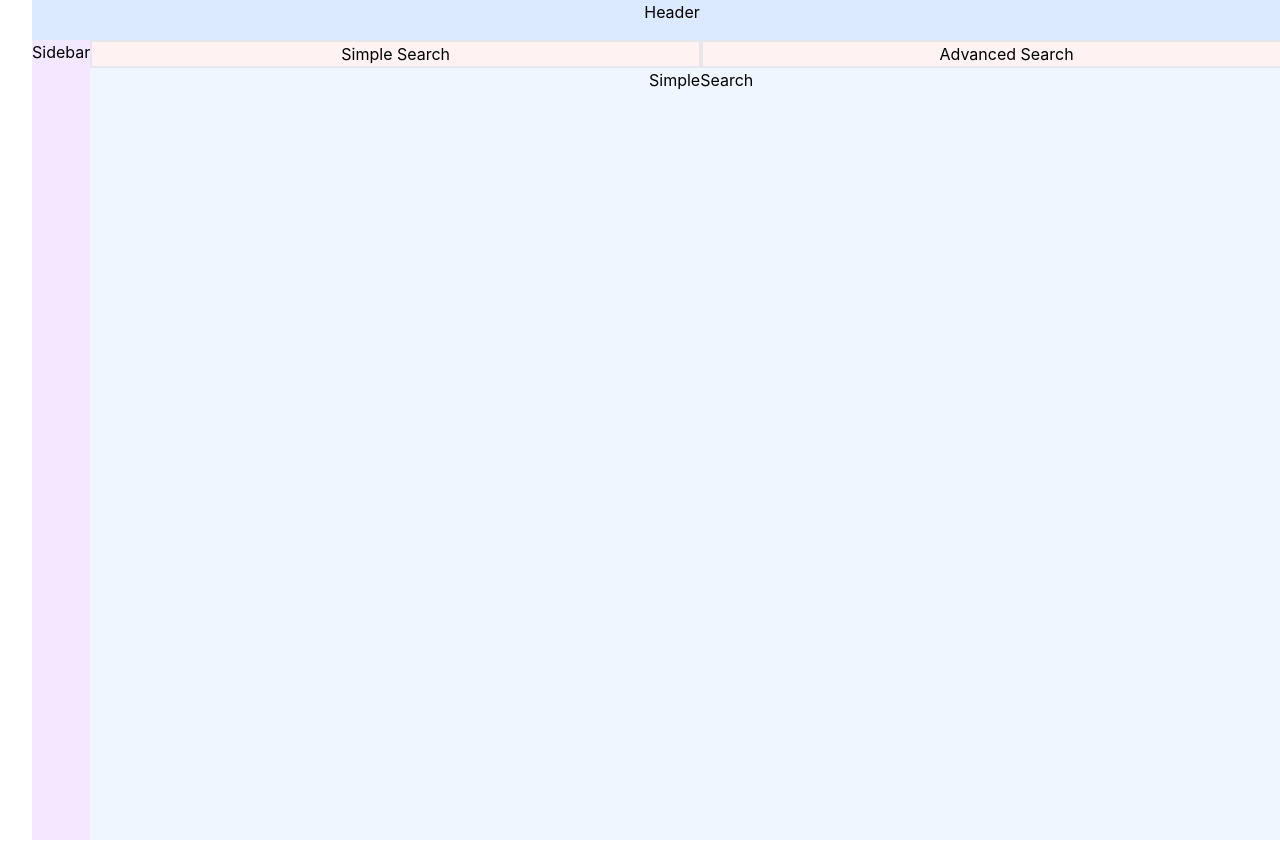
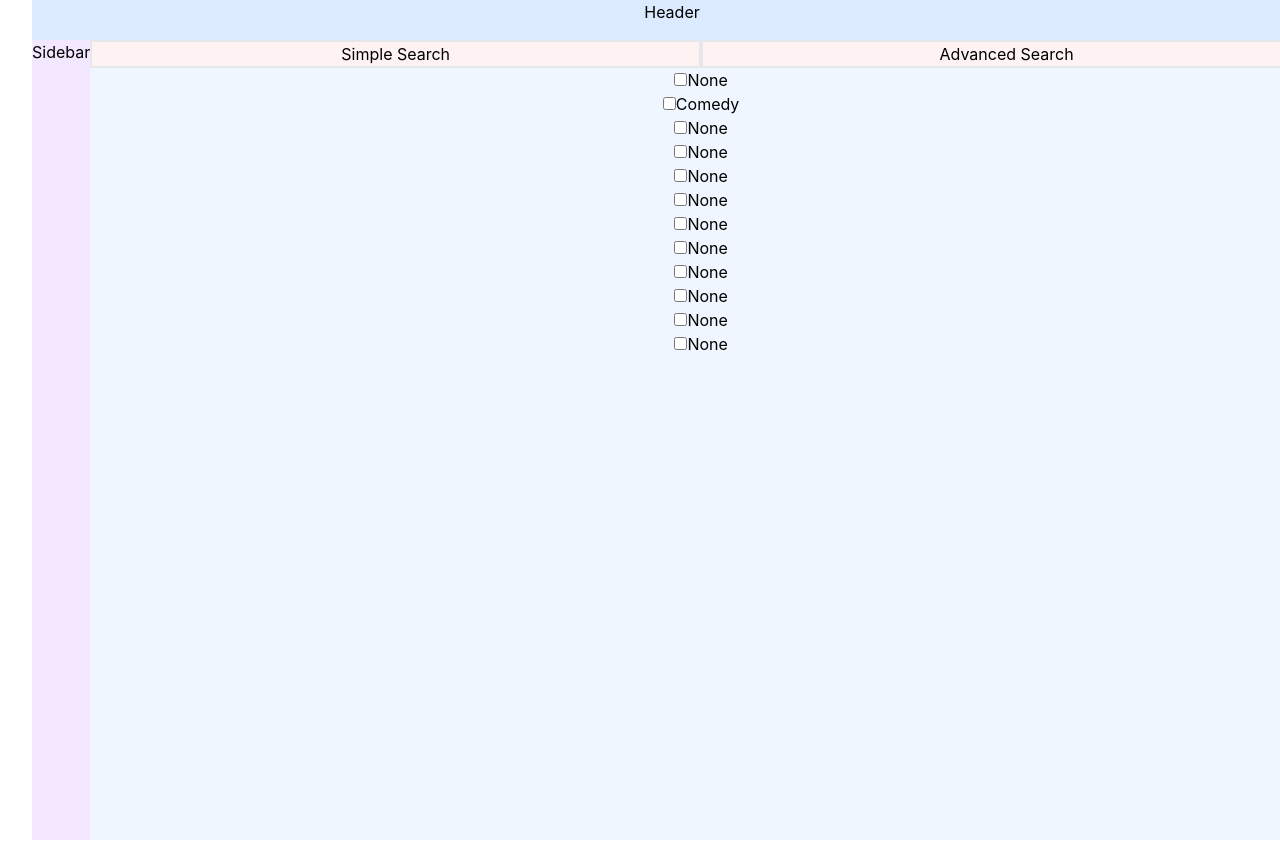
Before and after one commit to Matt-Eva/freecreate-react, a React (Vite) app: page / in a window 1280 px wide. Built offline with nearby package versions, Linux system fonts and the light colour scheme; no server answers.

Commit message:
set up checkboxes for simple search

```diff
--- a/src/pages/Home/components/SimpleSearch.tsx
+++ b/src/pages/Home/components/SimpleSearch.tsx
@@ -1,5 +1,206 @@
+import { useState } from "react";
+
 function SimpleSearch() {
-  return <div>SimpleSearch</div>;
+  const defaultGenreState = {
+    none: {
+      selected: false,
+      disabled: false,
+      value: "None",
+    },
+    fantasy: {
+      selected: false,
+      disabled: false,
+      value: "Fantasy",
+    },
+    sciFi: {
+      selected: false,
+      disabled: false,
+      value: "ScienceFiction",
+    },
+    literary: {
+      selected: false,
+      disabled: false,
+      value: "Literary",
+    },
+    romance: {
+      selected: false,
+      disabled: false,
+      value: "Romance",
+    },
+    historical: {
+      selected: false,
+      disabled: false,
+      value: "Historical",
+    },
+    drama: {
+      selected: false,
+      disabled: false,
+      value: "Drama",
+    },
+    magicalRealism: {
+      selected: false,
+      disabled: false,
+      value: "MagicalRealism",
+    },
+    mystery: {
+      selected: false,
+      disabled: false,
+      value: "Mystery",
+    },
+    thriller: {
+      selected: false,
+      disabled: false,
+      value: "Thriller",
+    },
+    horror: {
+      selected: false,
+      disabled: false,
+      value: "Horror",
+    },
+    comedy: {
+      selected: false,
+      disabled: false,
+      value: "Comedy",
+    },
+    sliceOfLife: {
+      selected: false,
+      disabled: false,
+      value: "SliceOfLife",
+    },
+  };
+  const [genres, setGenres] = useState(defaultGenreState);
+
+  const handleSelection = (e: React.ChangeEvent) => {
+    const target = e.target as HTMLInputElement;
+    console.log(target.name);
+  };
+
+  return (
+    <section>
+      <ul>
+        <li>
+          <input
+            onChange={handleSelection}
+            type="checkbox"
+            name="none"
+            checked={genres.none.selected}
+            disabled={genres.none.disabled}
+          />
+          None
+        </li>
+        <li>
+          <input
+            onChange={handleSelection}
+            type="checkbox"
+            name="comedy"
+            checked={genres.comedy.selected}
+            disabled={genres.comedy.disabled}
+          />
+          Comedy
+        </li>
+        <li>
+          <input
+            onChange={handleSelection}
+            type="checkbox"
+            name="none"
+            checked={genres.none.selected}
+            disabled={genres.none.disabled}
+          />
+          None
+        </li>
+        <li>
+          <input
+            onChange={handleSelection}
+            type="checkbox"
+            name="none"
+            checked={genres.none.selected}
+            disabled={genres.none.disabled}
+          />
+          None
+        </li>
+        <li>
+          <input
+            onChange={handleSelection}
+            type="checkbox"
+            name="none"
+            checked={genres.none.selected}
+            disabled={genres.none.disabled}
+          />
+          None
+        </li>
+        <li>
+          <input
+            onChange={handleSelection}
+            type="checkbox"
+            name="none"
+            checked={genres.none.selected}
+            disabled={genres.none.disabled}
+          />
+          None
+        </li>
+        <li>
+          <input
+            onChange={handleSelection}
+            type="checkbox"
+            name="none"
+            checked={genres.none.selected}
+            disabled={genres.none.disabled}
+          />
+          None
+        </li>
+        <li>
+          <input
+            onChange={handleSelection}
+            type="checkbox"
+            name="none"
+            checked={genres.none.selected}
+            disabled={genres.none.disabled}
+          />
+          None
+        </li>
+        <li>
+          <input
+            onChange={handleSelection}
+            type="checkbox"
+            name="none"
+            checked={genres.none.selected}
+            disabled={genres.none.disabled}
+          />
+          None
+        </li>
+        <li>
+          <input
+            onChange={handleSelection}
+            type="checkbox"
+            name="none"
+            checked={genres.none.selected}
+            disabled={genres.none.disabled}
+          />
+          None
+        </li>
+        <li>
+          <input
+            onChange={handleSelection}
+            type="checkbox"
+            name="none"
+            checked={genres.none.selected}
+            disabled={genres.none.disabled}
+          />
+          None
+        </li>
+        <li>
+          <input
+            onChange={handleSelection}
+            type="checkbox"
+            name="none"
+            checked={genres.none.selected}
+            disabled={genres.none.disabled}
+          />
+          None
+        </li>
+      </ul>
+    </section>
+  );
 }
 
 export default SimpleSearch;
```
